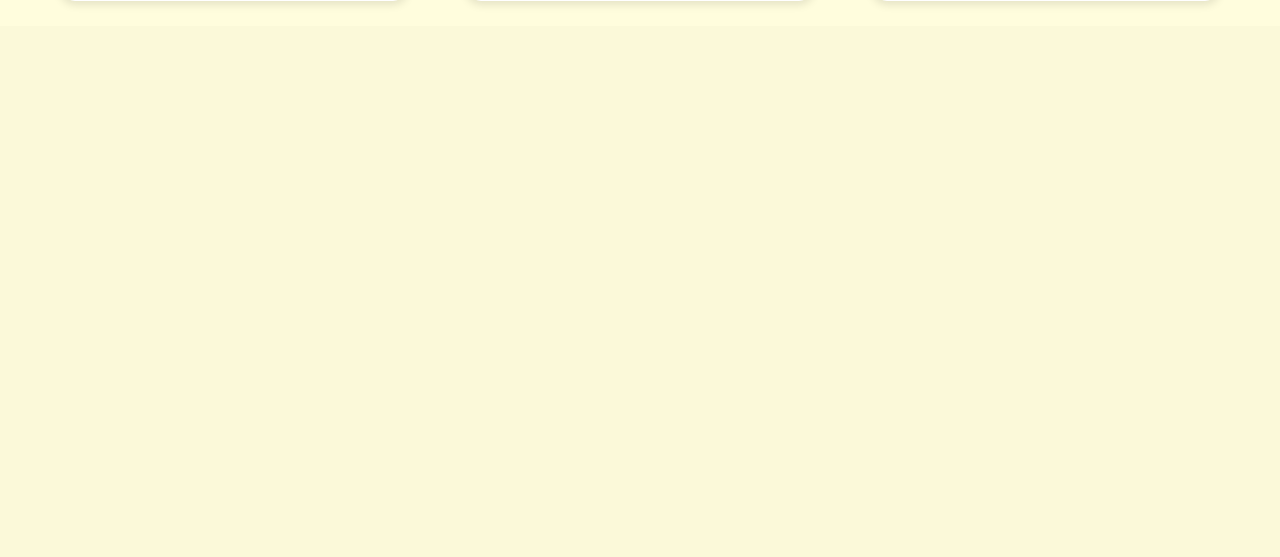
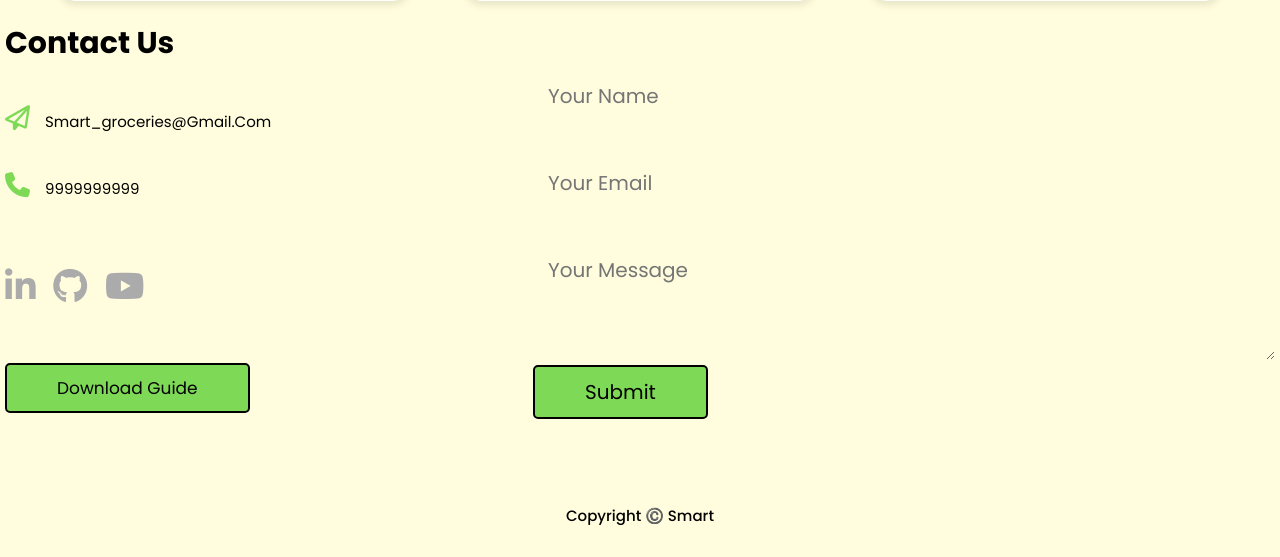
Before and after one commit to Termi007xt/Mini_Project, a PHP site: page /HOMEPAGE.html in a window 1280 px wide; the page is wider, and only the part inside the window is pictured. Shown: the part 2177-2734 px from the top of that part. Before the commit the page ends 2180 px from the top of that part, so only its background shows below. Run offline with PHP 8.4, Linux system fonts and the light colour scheme; some libraries are stand-ins or nearby versions.

Commit message:
added underline animation and contact us section.

```diff
--- a/OURS/HOMEPAGE.html
+++ b/OURS/HOMEPAGE.html
@@ -11,23 +11,27 @@
     <link rel="stylesheet" type="text/css" href="css/homepage.css" />
 
     <!-- FONTAWESOME ICONS-->
-    <script src="https://kit.fontawesome.com/f3b87cd4bd.js" crossorigin="anonymous"></script>
+    <script
+      src="https://kit.fontawesome.com/f3b87cd4bd.js"
+      crossorigin="anonymous"
+    ></script>
 
     <!--==Fav-icon======-->
     <link rel="shortcut icon" href="" />
 
     <!--==code for font awesome cdn====-->
-    <link rel="stylesheet" href="https://cdnjs.cloudflare.com/ajax/libs/font-awesome/4.7.0/css/font-awesome.min.css">
-
+    <link
+      rel="stylesheet"
+      href="https://cdnjs.cloudflare.com/ajax/libs/font-awesome/4.7.0/css/font-awesome.min.css"
+    />
   </head>
 
   <!-- Visible portion of website-->
   <body>
     <!--==Navigation Header===-->
     <header class="header">
-
       <!--logo (leftmost)-->
-      <a href="#"> <img class="logo" src="images/logo.png"> </a>
+      <a href="#"> <img class="logo" src="images/logo.png" /> </a>
 
       <!--menus in header-->
       <nav class="navbar">
@@ -47,25 +51,19 @@
         <div class="fa fa-user" id="login-btn"></div>
       </div>
       <!--icons in header-->
-
     </header>
     <!--==Navigation Header end===-->
 
     <!--==banner------------------->
     <section class="banner" id="home">
       <div class="content">
-        <h1>
-          EAT <span>S</span>mart
-        </h1>
-        <h1>
-          LIVE <span>S</span>mart
-        </h1>
-        <h1>
-          SHOP <span>S</span>mart
-        </h1>
+        <h1>EAT <span>S</span>mart</h1>
+        <h1>LIVE <span>S</span>mart</h1>
+        <h1>SHOP <span>S</span>mart</h1>
 
         <p>
-          Explore our wide range of features aimed at delivering your fresh needs haslefree right at your doorstep!
+          Explore our wide range of features aimed at delivering your fresh
+          needs haslefree right at your doorstep!
         </p>
 
         <!--<a href="#" class="btn">Explore features</a>-->
@@ -75,60 +73,50 @@
 
     <!--==category=========================================-->
     <section id="category">
-
       <!--heading---------------->
       <div class="category-heading">
+        <h2>Categories</h2>
 
-          <h2>
-
-              Categories
-
-          </h2>
-
-          <span>
-
-              Show all
-
-          </span>
-
+        <span> Show all </span>
       </div>
 
       <!--box-container---------->
       <div class="category-container">
-
         <!--box---------------->
-          <a class="category-box" href = 'replace.html'>
-           <img alt="Fruits and Vegetables" src="images/basket.png">
-           <span>Fruits & <br> Vegetables</span>
+        <a class="category-box" href="replace.html">
+          <img alt="Fruits and Vegetables" src="images/basket.png" />
+          <span
+            >Fruits & <br />
+            Vegetables</span
+          >
         </a>
 
         <!--box---------------->
-          <a class="category-box" href = 'replace.html'>
-            <img alt="Daily essentials" src="images/milk.png">
+        <a class="category-box" href="replace.html">
+          <img alt="Daily essentials" src="images/milk.png" />
           <span>Bread & Eggs</span>
         </a>
         <!--box---------------->
         <a class="category-box" href="replace.html">
-              <img alt="Rice & flour" src="images/wheat-flour.png">
+          <img alt="Rice & flour" src="images/wheat-flour.png" />
           <span>Rice & Flour</span>
         </a>
         <!--box---------------->
-          <a class="category-box" href = 'replace.html'>
-              <img alt="Fish" src="images/barbecue.png">
+        <a class="category-box" href="replace.html">
+          <img alt="Fish" src="images/barbecue.png" />
           <span>Meats & Fish</span>
         </a>
         <!--box---------------->
-          <a class="category-box" href = 'replace'>
-              <img alt="Spices" src="images/spices.png">
+        <a class="category-box" href="replace">
+          <img alt="Spices" src="images/spices.png" />
           <span>Spices & Dry fruits</span>
         </a>
         <!--box---------------->
-          <a class="category-box" href = 'replace.html'>
-              <img alt="Breakfast & cereal" src="images/cereals.png">
+        <a class="category-box" href="replace.html">
+          <img alt="Breakfast & cereal" src="images/cereals.png" />
           <span>Breakfast & cereal</span>
         </a>
       </div>
-
     </section>
     <!--category-end----------------------------------->
 
@@ -136,15 +124,12 @@
   </body>
 </html>
 
-
 <!-- DISCOUNT BANNER -->
 <section>
   <div class="discount-banner">
-    <img src="images/home-banner.png" alt="Banner Image" class="banner-image">
+    <img src="images/home-banner.png" alt="Banner Image" class="banner-image" />
   </div>
-
 </section>
-
 
 <!-- Popular products -->
 <div class="popular-product-text">
@@ -152,7 +137,11 @@
 </div>
 <div class="productsnumber">
   <div class="product-card">
-        <img src="https://i.imgur.com/4sjlmg3.png" alt="Product 1" class="product-img">
+    <img
+      src="https://i.imgur.com/4sjlmg3.png"
+      alt="Product 1"
+      class="product-img"
+    />
     <div class="product-details">
       <h3>Product 1</h3>
       <p>1 kg</p>
@@ -161,7 +150,14 @@
   </div>
 
   <div class="product-card">
-        <img src="https://media.istockphoto.com/id/1129182444/vector/apple-line-icon.jpg?s=612x612&w=0&k=20&c=LQZB3FLqXyiZT8gNw-ciFI6YxWn5bMiAWwZQzqXZYEg=" width="40px", height="40px" alt="Product 2" class="product-img">
+    <img
+      src="https://media.istockphoto.com/id/1129182444/vector/apple-line-icon.jpg?s=612x612&w=0&k=20&c=LQZB3FLqXyiZT8gNw-ciFI6YxWn5bMiAWwZQzqXZYEg="
+      width="40px"
+      ,
+      height="40px"
+      alt="Product 2"
+      class="product-img"
+    />
     <div class="product-details">
       <h3>Product 2</h3>
       <p>500 g</p>
@@ -170,7 +166,11 @@
   </div>
 
   <div class="product-card">
-        <img src="https://i.imgur.com/uvd01HH.png" alt="Product 3" class="product-img">
+    <img
+      src="https://i.imgur.com/uvd01HH.png"
+      alt="Product 3"
+      class="product-img"
+    />
     <div class="product-details">
       <h3>Product 3</h3>
       <p>2 pcs</p>
@@ -179,7 +179,11 @@
   </div>
 
   <div class="product-card">
-        <img src="https://i.imgur.com/N5a3WUT.png" alt="Product 4" class="product-img">
+    <img
+      src="https://i.imgur.com/N5a3WUT.png"
+      alt="Product 4"
+      class="product-img"
+    />
     <div class="product-details">
       <h3>Product 4</h3>
       <p>300 ml</p>
@@ -188,7 +192,11 @@
   </div>
 
   <div class="product-card">
-        <img src="https://i.imgur.com/Bm0yLex.png" alt="Product 5" class="product-img">
+    <img
+      src="https://i.imgur.com/Bm0yLex.png"
+      alt="Product 5"
+      class="product-img"
+    />
     <div class="product-details">
       <h3>Product 5</h3>
       <p>1 liter</p>
@@ -197,7 +205,7 @@
   </div>
 
   <div class="product-card">
-        <img src="pics/attaimg.jpg" alt="Product 6" class="product-img">
+    <img src="pics/attaimg.jpg" alt="Product 6" class="product-img" />
     <div class="product-details">
       <h3>Product 6</h3>
       <p>1 unit</p>
@@ -205,3 +213,46 @@
     </div>
   </div>
 </div>
+
+<!-- ------------------------------- contact us --------------------------------->
+<div id="contact">
+  <div class="container">
+    <div class="row">
+      <div class="contact-left">
+        <h1 class="sub-title">Contact Us</h1>
+        <p>
+          <i class="fa-regular fa-paper-plane"></i>Smart_groceries@gmail.com
+        </p>
+        <p><i class="fa-solid fa-phone"></i>9999999999</p>
+        <div class="social-icons">
+          <a href="https://www.youtube.com/watch?v=dQw4w9WgXcQ"
+            ><i class="fa-brands fa-linkedin"></i
+          ></a>
+          <a href="https://www.youtube.com/watch?v=dQw4w9WgXcQ"
+            ><i class="fa-brands fa-github"></i
+          ></a>
+          <a href="https://www.youtube.com/watch?v=dQw4w9WgXcQ"
+            ><i class="fa-brands fa-youtube"></i
+          ></a>
+        </div>
+        <a href="images/eggs.png" download class="btn btn2">Download Guide</a>
+      </div>
+      <div class="contact-right">
+        <form name="submit-to-google-sheet">
+          <input type="text" name="Name" placeholder="Your Name" required />
+          <input type="text" name="Email" placeholder="Your email" required />
+          <textarea
+            name="Message"
+            rows="3"
+            placeholder="Your message"
+          ></textarea>
+          <button type="submit" class="btn btn2">Submit</button>
+        </form>
+        <span id="msg"></span>
+      </div>
+    </div>
+  </div>
+  <div class="copyright">
+    <p>Copyright ©️ Smart</p>
+  </div>
+</div>
--- a/OURS/css/homepage.css
+++ b/OURS/css/homepage.css
@@ -1,15 +1,14 @@
 @import url("https://fonts.googleapis.com/css2?family=Poppins:wght@200;300;400;500;600;700&display=swap");
 
 /* global variables */
-:root{
+:root {
   --green: #7ed957;
   --black: black;
   --light-color: #666;
   --box-shadow: 0 0.1rem 1rem rgba(0, 0, 0, 0.164);
-  --border: 2rem solid rgba(0,0,0.1);
-  --outline: 0.1rem solid rgba(0,0,0.1);
+  --border: 2rem solid rgba(0, 0, 0.1);
+  --outline: 0.1rem solid rgba(0, 0, 0.1);
 }
-
 
 /* universal selection (for common properties) */
 * {
@@ -24,7 +23,7 @@
   transition: all 0.2s linear;
 }
 
-html{
+html {
   font-size: 62.5%;
   overflow-x: hidden;
   scroll-padding-top: 7rem;
@@ -71,24 +70,39 @@ body {
   /*margin-left: 90px;*/
 }
 
-
 /* logo properties */
-.header .logo{
+.header .logo {
   height: 90px;
   width: 159px;
 }
 
-.header .navbar a{
+.header .navbar a {
+  position: relative;
   font-size: 1.8rem;
   margin: 0 1rem;
   color: var(--black);
 }
 
-.header .navbar a:hover{
+.header .navbar a::after {
+  content: "";
+  width: 0;
+  height: 3px;
+  background: var(--green);
+  position: absolute;
+  left: 0;
+  bottom: -4px; /* Position the underline below the text */
+  transition: width 0.3s ease; /* Adjust the speed here if needed */
+}
+
+.header .navbar a:hover::after {
+  width: 100%;
+}
+
+.header .navbar a:hover {
   color: var(--green);
 }
 
-.header .icons div{
+.header .icons div {
   height: 4.5rem;
   width: 4.5rem;
   line-height: 4.5rem;
@@ -101,17 +115,17 @@ body {
   cursor: pointer;
 }
 
-.header .icons div:hover{
+.header .icons div:hover {
   background: var(--green);
   color: white;
 }
 
 #menu-btn {
-  display:none;
+  display: none;
 }
 
-.btn{
-  border: .2rem solid var(--black);
+.btn {
+  border: 0.2rem solid var(--black);
   margin-top: 1rem;
   display: inline-block;
   padding-right: 0px;
@@ -122,18 +136,18 @@ body {
   background: none;
 }
 
-.btn:hover{
+.btn:hover {
   background: var(--green);
   color: #fff;
 }
 
 /* banner section */
-section{
+section {
   padding-top: 100px;
   padding: 10px 9%;
 }
 
-.banner{
+.banner {
   max-width: 1250px;
   width: 95%;
   height: 500px;
@@ -153,7 +167,7 @@ section{
   align-items: center;
 }
 
-.content{
+.content {
   display: flex;
   flex-direction: column;
   width: 500px;
@@ -161,51 +175,50 @@ section{
   margin-left: 12px;
   position: relative;
 }
-.content h1{
+.content h1 {
   font-size: 4rem;
   line-height: 50px;
   color: #202020;
 }
-.content p{
+.content p {
   color: #4eb060;
   font-size: 1.4rem;
   margin-top: 4px;
   text-transform: none;
 }
 
-.content h1 span{
+.content h1 span {
   color: var(--green);
 }
 
-
 /* categories */
-#category{
+#category {
   display: flex;
   flex-direction: column;
   max-width: 1000px;
   margin: 50px auto;
 }
 .category-heading,
-.product-heading{
+.product-heading {
   display: flex;
   justify-content: space-between;
   align-items: center;
 }
 .category-heading h2,
-.popular-product-text h2{
+.popular-product-text h2 {
   font-size: 3rem;
   font-weight: 700;
   color: #202020;
   letter-spacing: 0.5px;
 }
 .category-heading span,
-.product-heading span{
+.product-heading span {
   font-size: 15px;
   color: #252222;
   font-weight: 400;
   letter-spacing: 1px;
 }
-.category-container{
+.category-container {
   display: flex;
   justify-content: space-between;
   align-items: center;
@@ -214,7 +227,7 @@ section{
 .fa-search {
   cursor: pointer;
 }
-.category-box{
+.category-box {
   display: flex;
   flex-direction: column;
   align-items: center;
@@ -223,24 +236,24 @@ section{
   border-radius: 10px;
   min-height: 130px;
   width: 120px;
-    border: 1.2px solid rgba(0,0,0,0.03);
+  border: 1.2px solid rgba(0, 0, 0, 0.03);
   cursor: pointer;
 }
-.category-box img{
+.category-box img {
   height: 52px;
   width: 74.28px;
   object-fit: contain;
   object-position: center;
   transition: all ease 0.1s;
 }
-.category-box span{
+.category-box span {
   color: #393939;
   font-size: 1rem;
   margin-top: 20px;
   letter-spacing: 0.3px;
   font-weight: 600;
 }
-.category-box:hover img{
+.category-box:hover img {
   transform: scale(1.1);
   transition: all ease 0.1s;
 }
@@ -299,8 +312,107 @@ section{
   margin-top: 10px;
 }
 
-
 .popular-product-text {
   margin-left: 11.9rem;
   /*margin-left: 120px; /* Adds 20px of space outside the element, shifting it right */
 }
+
+/*-------------------Contact-----------------*/
+.row {
+  display: flex;
+  flex-direction: row;
+  justify-content: space-between;
+}
+
+.contact-left {
+  flex-basis: 35%;
+  padding-right: 20px; /* Optional: Add padding for spacing */
+}
+
+.contact-right {
+  flex-basis: 60%;
+  padding-left: 20px; /* Optional: Add padding for spacing */
+}
+
+.contact-left h1 {
+  font-size: 30px;
+}
+
+.contact-left p {
+  margin-top: 30px;
+  font-size: 15px;
+}
+
+.contact-left p i {
+  margin-top: 10px;
+  color: var(--green);
+  margin-right: 15px;
+  font-size: 25px;
+}
+
+.social-icons {
+  margin-top: 30px;
+}
+
+.social-icons a {
+  margin-top: 30px;
+  text-decoration: none;
+  font-size: 35px;
+  margin-right: 15px;
+  color: #ababab;
+  display: inline-block;
+  transition: transform 0.5s;
+}
+
+.social-icons a:hover {
+  color: var(--green);
+  transform: translateY(-5px);
+}
+
+.btn.btn2 {
+  margin-top: 50px;
+  display: inline-block;
+  padding: 10px 50px;
+  background: var(--green);
+}
+
+.contact-right form {
+  width: 100%;
+}
+
+form input,
+form textarea {
+  width: 100%;
+  border: black;
+  outline: black;
+  background: #fffddd;
+  padding: 15px;
+  margin: 15px 0;
+  color: black;
+  font-size: 20px;
+  border-radius: 6px;
+  margin-top: 45px;
+  margin-bottom: -50px;
+}
+
+form .btn2 {
+  padding: 14px 60px;
+  font-size: 20px;
+  margin-top: -20px;
+  margin-bottom: 40px;
+  cursor: pointer;
+}
+
+.copyright {
+  width: 100%;
+  font-size: 15px;
+  text-align: center;
+  padding: 25px;
+  background: #fffddd;
+  font-weight: 500;
+  margin-top: 20px;
+}
+
+nav .fa-solid {
+  display: none;
+}
```
Lines whose indentation alone changed are shown as unchanged.
